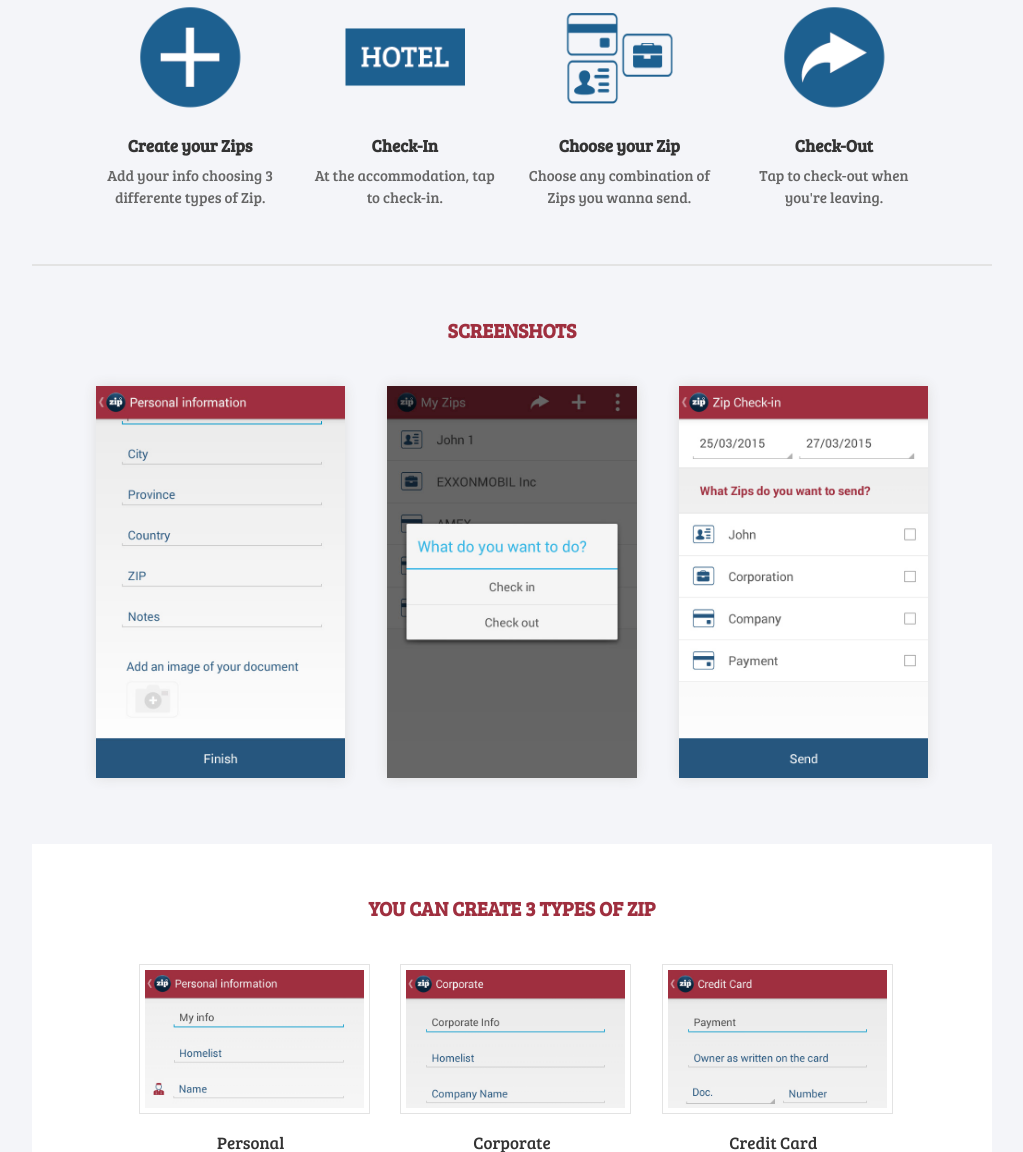
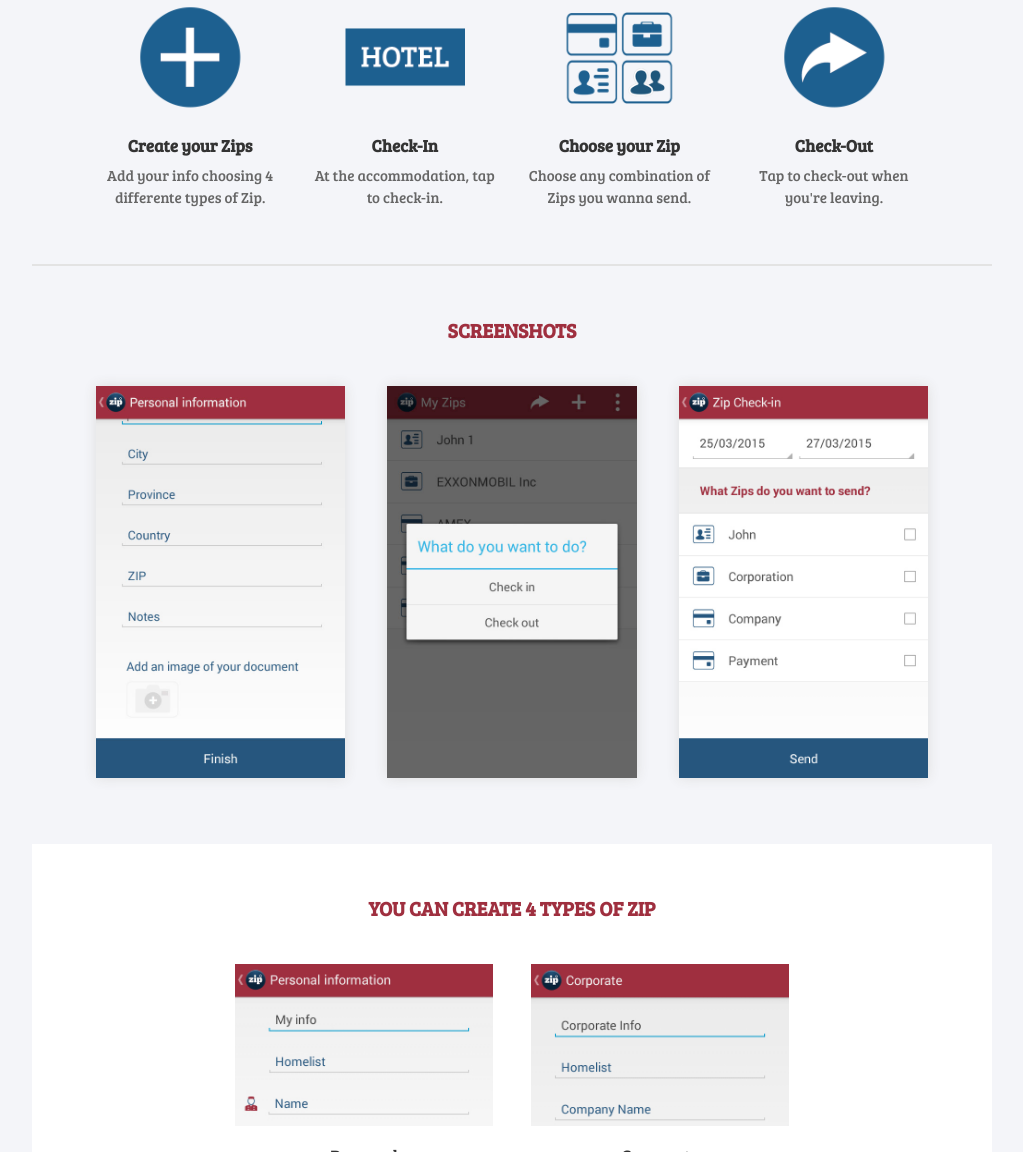
Before and after one commit to zipcheckin/zipcheckin.github.io, a Jekyll site: the page built from index.html, in a window 1280 px wide and 1400 px high, scrolled down 438 px. Shown: the part 248-1400 px from the top of the window, without its empty margins (128-1151 px from the left). Built offline with Jekyll 4.4.1, drawn with Linux system fonts in a browser that asks for light colours; nearby versions of some CDN libraries.

Commit message:
Added 4 zip

```diff
--- a/_sass/_layout.scss
+++ b/_sass/_layout.scss
@@ -138,10 +138,7 @@ header.default {
     display: inline-block;
 
     img {
-      width: 98%;
-      border: 1px solid $light-grey;
-      background: $white;
-      padding: 5px;
+      width: 100%;
     }
 
     p {
@@ -156,25 +153,34 @@ header.default {
   margin-top: 50px;
   text-align: center;
 
+  ul {
+    margin: 40px 0 0 0;
+    padding: 0;
+  }
+
   li {
 
     img {
-      width: 100%;
-      border: none;
-      padding: 0;
       box-shadow: 0 0 12px #ddd;
     }
   } // li
 }
-
-
-// Types
 
 .types-of-zip {
   text-align: center;
   background: $white;
   margin-top: 60px;
   padding: 50px;
+
+  ul {
+    margin: 0;
+    padding: 0;
+  }
+
+  li {
+    width: 30%;
+    margin-top: 40px;
+  }
 }
 
 
--- a/_sass/_responsive.scss
+++ b/_sass/_responsive.scss
@@ -132,11 +132,10 @@
   }
 
   .screen-gallery {
-    margin-top: 10px;
 
     li {
       width: 100%;
-      margin: 30px 0 0 0;
+      margin: 40px 0 0 0;
 
       img {
         width: 85%;
@@ -146,6 +145,11 @@
   }
 
   .screenshots {
+
+    ul {
+      margin: 0;
+    }
+
     li img {
       width: 60%;
     }
--- a/index.html
+++ b/index.html
@@ -10,6 +10,7 @@ layout: default
       <div class="infos">
         <h1>One Register Check-In Anywhere</h1>
         <h2>Add your personal info and use it anywhere<br> with just a tap.</h2>
+
         <a href="https://play.google.com/store/search?q=pub:ZipCheckin">
           <img alt="Get it on Google Play" src="https://developer.android.com/images/brand/en_generic_rgb_wo_60.png" />
         </a>
@@ -28,7 +29,7 @@ layout: default
         <li>
           <img src="images/steps/step-01.png">
           <h4>Create your Zips</h4>
-          <p>Add your info choosing 3 differente types of Zip.<p>
+          <p>Add your info choosing 4 differente types of Zip.<p>
         </li>
         <li>
           <img src="images/steps/step-02.png">
@@ -69,7 +70,7 @@ layout: default
 
     <section class="types-of-zip">
 
-      <h3>You can create 3 types of Zip</h3>
+      <h3>You can create 4 types of Zip</h3>
 
       <ul class="screen-gallery">
         <li>
@@ -84,6 +85,10 @@ layout: default
           <img src="/images/screens/screen-04.jpg">
           <p>Credit Card</p>
         </li>
+        <li>
+          <img src="/images/screens/screen-04.jpg">
+          <p>Acompanhantes</p>
+        </li>
       </ul>
 
     </section> <!-- /types-of-zip -->
```
Also changed, not shown: images/steps/step-03.png.
